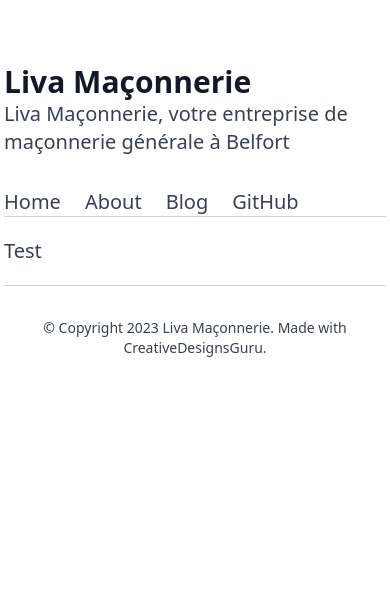
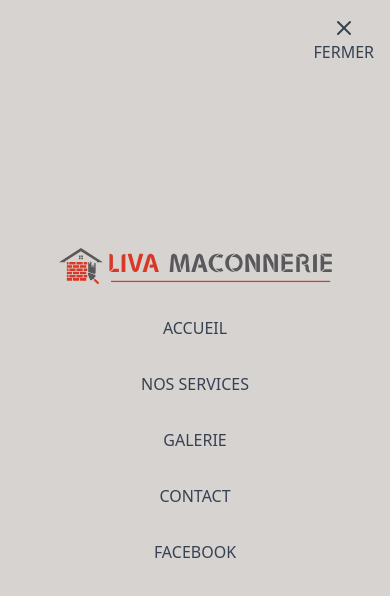
Before and after one commit to jordanlepera/liva, a Next.js app: page / in a window 390 px wide. Shown: the top 596 px of the page. Built offline with nearby package versions, Linux system fonts and the light colour scheme.

Commit message:
feat(Main.tsx): new layout with new navigation
new layout with responsive navigation mobile first and new links

```diff
--- a/src/templates/Main.tsx
+++ b/src/templates/Main.tsx
@@ -1,6 +1,11 @@
+import 'animate.css';
+
+import { Menu, X } from 'lucide-react';
+import Image from 'next/image';
 import Link from 'next/link';
 import type { ReactNode } from 'react';
 
+import logo from '@/public/assets/images/liva-logo-inline.svg';
 import { AppConfig } from '@/utils/AppConfig';
 
 type IMainProps = {
@@ -8,71 +13,151 @@ type IMainProps = {
   children: ReactNode;
 };
 
+type MenuItem = {
+  href: string;
+  text: string;
+  target?: string;
+};
+
+const menuItems: Array<MenuItem> = [
+  {
+    href: '/',
+    text: 'Accueil',
+  },
+  {
+    href: '/about',
+    text: 'Nos services',
+  },
+  {
+    href: '/galerie',
+    text: 'Galerie',
+  },
+  {
+    href: '/contact',
+    text: 'Contact',
+  },
+  {
+    href: 'https://www.facebook.com/profile.php?id=61551818345356',
+    text: 'Facebook',
+    target: '_blank',
+  },
+];
+
+let hideMenuTimeout: NodeJS.Timeout | null = null;
+
+function openMenu() {
+  document.getElementById('menu')?.classList.toggle('block');
+  document.getElementById('menu')?.classList.toggle('hidden');
+  document.getElementById('menu')?.classList.toggle('animate__fadeInLeftBig');
+  return () => {
+    if (hideMenuTimeout) {
+      clearTimeout(hideMenuTimeout);
+    }
+  };
+}
+
+function closeMenu() {
+  document.getElementById('menu')?.classList.toggle('animate__fadeInLeftBig');
+  document.getElementById('menu')?.classList.toggle('animate__fadeOutLeftBig');
+  hideMenuTimeout = setTimeout(() => {
+    document.getElementById('menu')?.classList.toggle('block');
+    document.getElementById('menu')?.classList.toggle('hidden');
+    document
+      .getElementById('menu')
+      ?.classList.toggle('animate__fadeOutLeftBig');
+  }, 100);
+  return () => {
+    if (hideMenuTimeout) {
+      clearTimeout(hideMenuTimeout);
+    }
+  };
+}
+
 const Main = (props: IMainProps) => (
-  <div className="w-full px-1 text-gray-700 antialiased">
+  <div className="w-full text-gray-700 antialiased">
     {props.meta}
 
-    <div className="mx-auto max-w-screen-md">
-      <header className="border-b border-gray-300">
-        <div className="pb-8 pt-16">
-          <h1 className="text-3xl font-bold text-gray-900">
-            {AppConfig.title}
-          </h1>
-          <h2 className="text-xl">{AppConfig.description}</h2>
-        </div>
-
-        <div className="flex justify-between">
-          <nav>
-            <ul className="flex flex-wrap text-xl">
-              <li className="mr-6">
-                <Link
-                  href="/"
-                  className="border-none text-gray-700 hover:text-gray-900"
-                >
-                  Home
-                </Link>
-              </li>
-              <li className="mr-6">
-                <Link
-                  href="/about/"
-                  className="border-none text-gray-700 hover:text-gray-900"
-                >
-                  About
-                </Link>
-              </li>
-              <li className="mr-6">
-                <Link
-                  href="/blog/"
-                  className="border-none text-gray-700 hover:text-gray-900"
-                >
-                  Blog
-                </Link>
-              </li>
-              <li className="mr-6">
-                <a
-                  className="border-none text-gray-700 hover:text-gray-900"
-                  href="https://github.com/ixartz/Next-js-Boilerplate"
-                >
-                  GitHub
-                </a>
-              </li>
+    <div className="mx-auto">
+      <header className="sticky top-0 z-10 border-b border-stone-300/30 bg-stone-100/30 backdrop-blur-xl">
+        <div>
+          <nav className="flex items-center justify-between py-4">
+            <div className="px-8">
+              <Link href="/">
+                <Image src={logo} alt="Liva Maçonnerie" priority />
+              </Link>
+            </div>
+            <div className="mx-8 flex flex-col items-center justify-center rounded-sm border-stone-500 transition-all focus:ring focus:ring-stone-300 xl:hidden">
+              <button
+                type="button"
+                className="flex flex-col items-center justify-center  border-none text-xs font-bold uppercase text-gray-700 hover:text-gray-900"
+                onClick={() => openMenu()}
+              >
+                <Menu />
+                Menu
+              </button>
+            </div>
+            <ul className="hidden flex-wrap text-xl xl:flex">
+              {menuItems.map((item, index) => {
+                return (
+                  <li
+                    className="mr-6"
+                    key={`menu-item-${index + Math.random()}`}
+                  >
+                    <Link
+                      href={item.href}
+                      className="border-none uppercase text-gray-700 hover:text-gray-900"
+                      target={item.target}
+                    >
+                      {item.text}
+                    </Link>
+                  </li>
+                );
+              })}
             </ul>
           </nav>
         </div>
       </header>
 
-      <main className="content py-5 text-xl">{props.children}</main>
+      <main className="text-xl">{props.children}</main>
 
       <footer className="border-t border-gray-300 py-8 text-center text-sm">
-        © Copyright {new Date().getFullYear()} {AppConfig.title}. Made with{' '}
-        <a href="https://creativedesignsguru.com">CreativeDesignsGuru</a>.
-        {/*
-         * PLEASE READ THIS SECTION
-         * I'm an indie maker with limited resources and funds, I'll really appreciate if you could have a link to my website.
-         * The link doesn't need to appear on every pages, one link on one page is enough.
-         * For example, in the `About` page. Thank you for your support, it'll mean a lot to me.
-         */}
+        © Copyright {new Date().getFullYear()} {AppConfig.title}
       </footer>
+      <nav
+        id="menu"
+        // eslint-disable-next-line tailwindcss/no-custom-classname
+        className="animate__animated animate__faster absolute left-0 top-0 z-10 h-full w-full bg-stone-300"
+      >
+        <button
+          className="absolute right-4 top-4 flex flex-col items-center justify-center"
+          onClick={() => closeMenu()}
+          type="button"
+        >
+          <X />
+          FERMER
+        </button>
+        <ul className="flex h-full flex-col items-center justify-center">
+          <div className="mb-8 max-w-[70%]">
+            <Link href="/" onClick={() => closeMenu()}>
+              <Image src={logo} alt="Liva Maçonnerie" priority />
+            </Link>
+          </div>
+          {menuItems.map((item, index) => {
+            return (
+              <li className="mb-8" key={`menu-item-${index + Math.random()}`}>
+                <Link
+                  href={item.href}
+                  className="border-none uppercase text-gray-700 hover:text-gray-900"
+                  target={item.target}
+                  onClick={() => closeMenu()}
+                >
+                  {item.text}
+                </Link>
+              </li>
+            );
+          })}
+        </ul>
+      </nav>
     </div>
   </div>
 );
```
